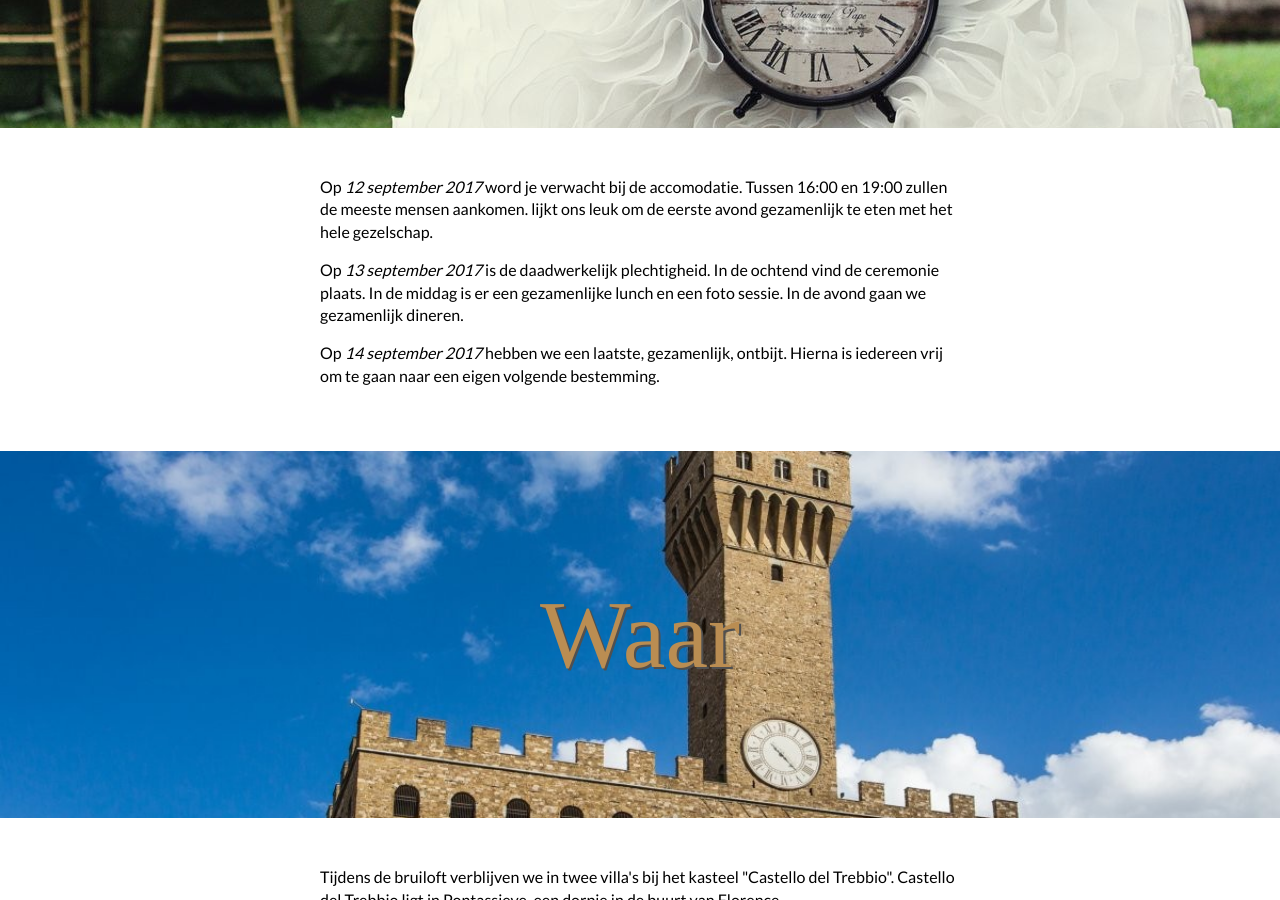
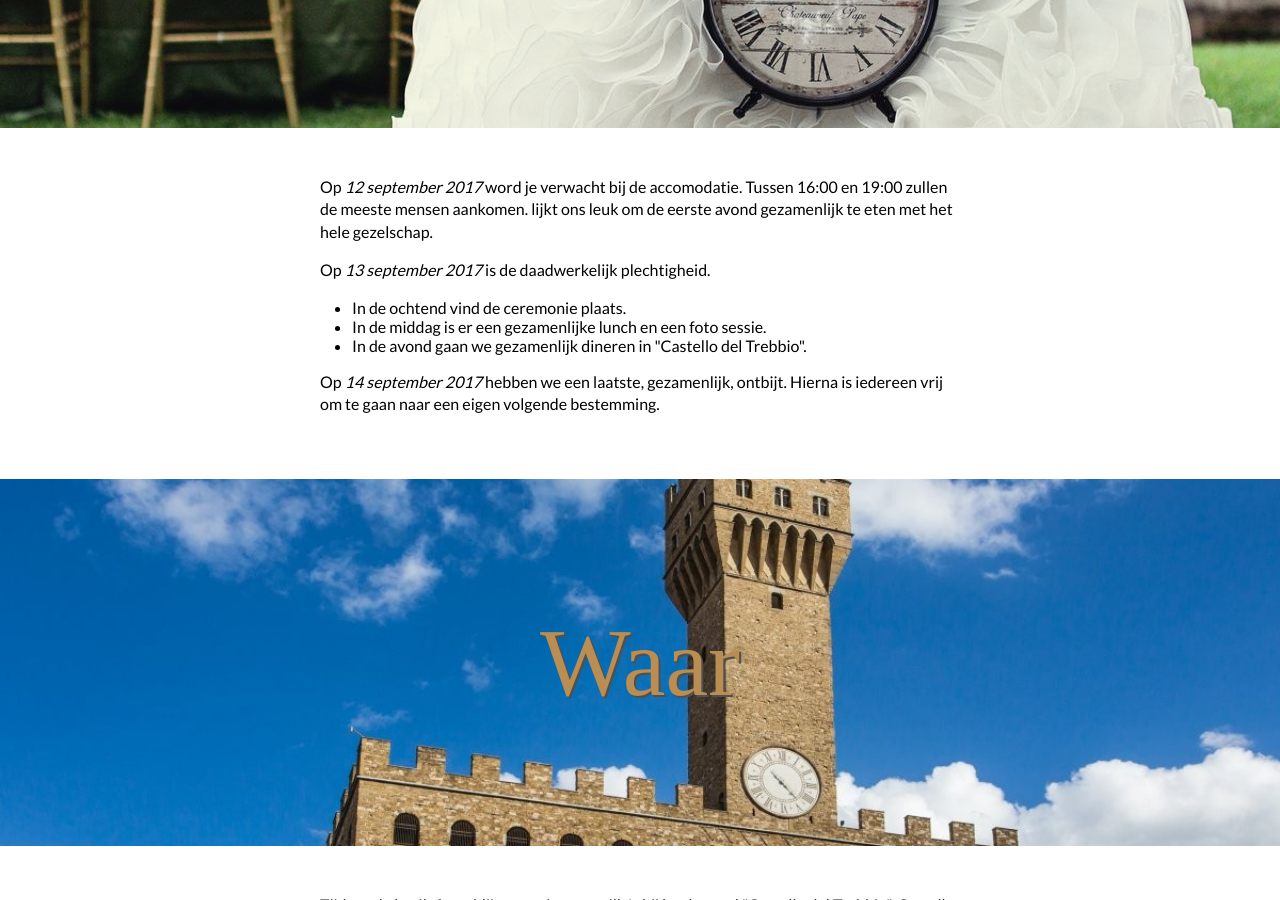
Before and after one commit to eirvandelden/bruiloft-daggast, a Jekyll site: the page built from index.md, in a window 1280 px wide and 900 px high, scrolled down 1590 px. Built offline with Jekyll 4.4.1, drawn with Linux system fonts in a browser that asks for light colours; some web fonts are replaced.

Commit message:
Duidelijker maken dat er 2 lokaties zijn

```diff
--- a/index.md
+++ b/index.md
@@ -37,7 +37,12 @@ layout: default
       lijkt ons leuk om de eerste avond gezamenlijk te eten met het hele gezelschap.
     </p>
     <p>
-      Op <em>13 september 2017</em>  is de daadwerkelijk plechtigheid. In de ochtend vind de ceremonie plaats. In de middag is er een gezamenlijke lunch en een foto sessie. In de avond gaan we gezamenlijk dineren.
+      Op <em>13 september 2017</em>  is de daadwerkelijk plechtigheid.
+      <ul>
+        <li>In de ochtend vind de ceremonie plaats.</li>
+        <li>In de middag is er een gezamenlijke lunch en een foto sessie.</li>
+        <li>In de avond gaan we gezamenlijk dineren in "Castello del Trebbio".</li>
+      </ul>
     </p>
     <p>
       Op <em>14 september 2017</em>  hebben we een laatste, gezamenlijk, ontbijt. Hierna is iedereen vrij om te gaan naar een eigen volgende bestemming.
```
